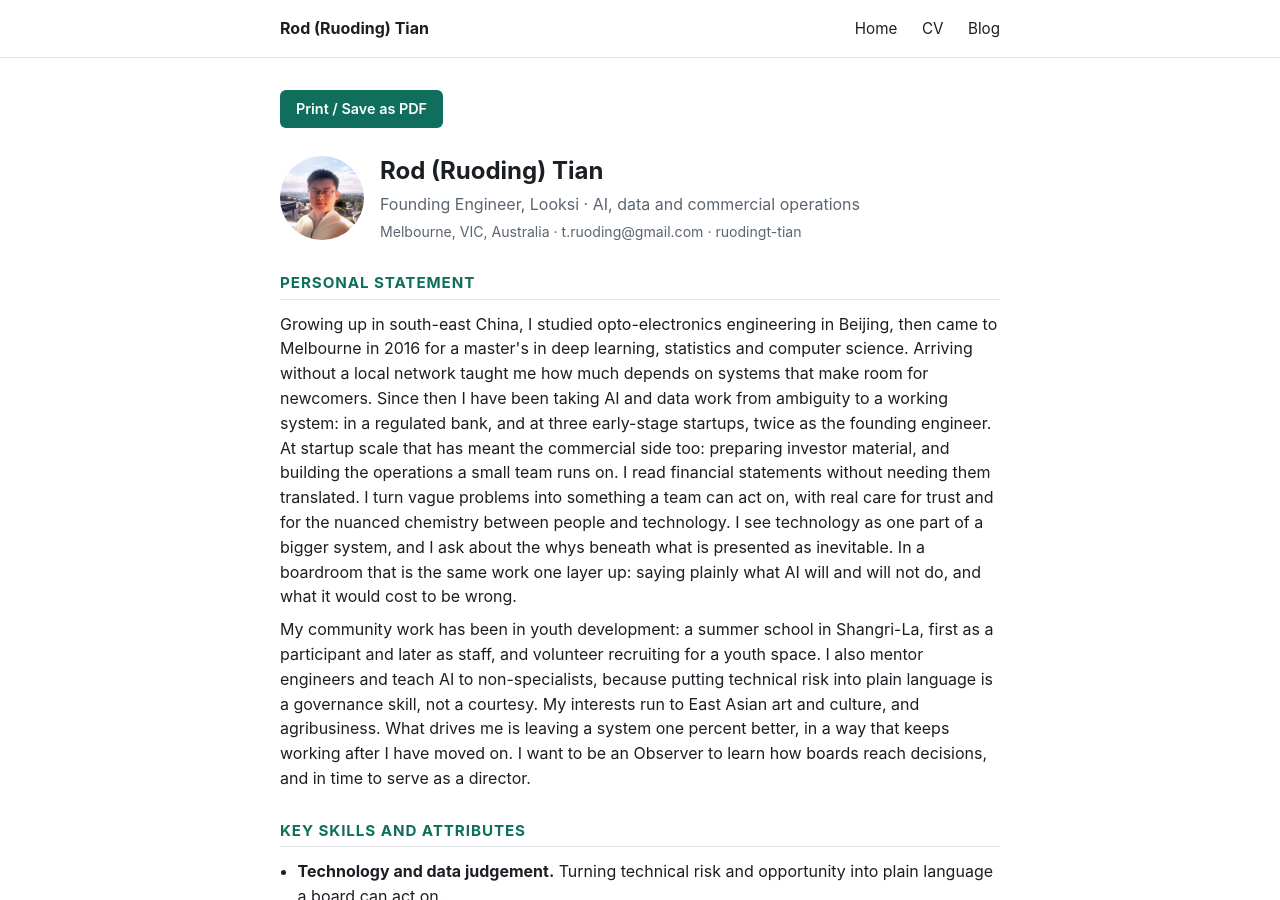
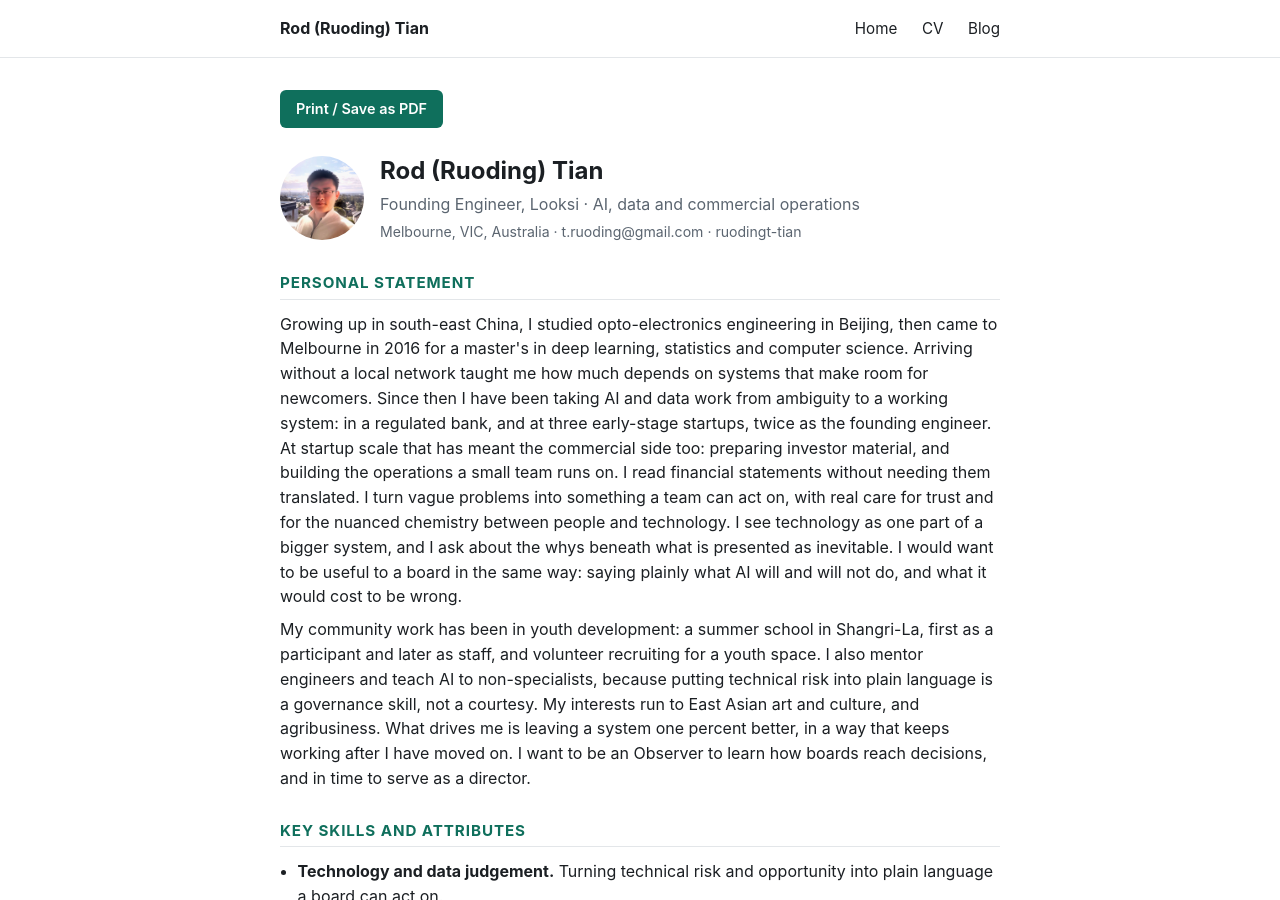
Before and after one commit to ruodingt/ruodingt.github.io, a Jekyll site: the page built from cv/index.md, in a window 1280 px wide and 900 px high. Built offline with Jekyll 4.4.1, drawn with Linux system fonts in a browser that asks for light colours.

Commit message:
Stop asserting that board work is the work I already do
"In a boardroom that is the same work one layer up" garden-paths on first
read, hangs "that" on nothing nameable, and leans on a layer metaphor the
CV never sets up. Worse, it claims equivalence with a room I have not sat
in, which contradicts saying elsewhere that I am not ready and want to
observe first.

Keeps the clause after the colon, which was the part doing the work.

Co-Authored-By: Claude Opus 5 <noreply@anthropic.com>

```diff
--- a/_data/cv.yml
+++ b/_data/cv.yml
@@ -13,7 +13,7 @@ linkedin: "https://www.linkedin.com/in/ruodingt-tian/"
 # words, at the top, covering who you are, professional value, community
 # connection, and values/motivation.
 statement:
-  - "Growing up in south-east China, I studied opto-electronics engineering in Beijing, then came to Melbourne in 2016 for a master's in deep learning, statistics and computer science. Arriving without a local network taught me how much depends on systems that make room for newcomers. Since then I have been taking AI and data work from ambiguity to a working system: in a regulated bank, and at three early-stage startups, twice as the founding engineer. At startup scale that has meant the commercial side too: preparing investor material, and building the operations a small team runs on. I read financial statements without needing them translated. I turn vague problems into something a team can act on, with real care for trust and for the nuanced chemistry between people and technology. I see technology as one part of a bigger system, and I ask about the whys beneath what is presented as inevitable. In a boardroom that is the same work one layer up: saying plainly what AI will and will not do, and what it would cost to be wrong."
+  - "Growing up in south-east China, I studied opto-electronics engineering in Beijing, then came to Melbourne in 2016 for a master's in deep learning, statistics and computer science. Arriving without a local network taught me how much depends on systems that make room for newcomers. Since then I have been taking AI and data work from ambiguity to a working system: in a regulated bank, and at three early-stage startups, twice as the founding engineer. At startup scale that has meant the commercial side too: preparing investor material, and building the operations a small team runs on. I read financial statements without needing them translated. I turn vague problems into something a team can act on, with real care for trust and for the nuanced chemistry between people and technology. I see technology as one part of a bigger system, and I ask about the whys beneath what is presented as inevitable. I would want to be useful to a board in the same way: saying plainly what AI will and will not do, and what it would cost to be wrong."
   - "My community work has been in youth development: a summer school in Shangri-La, first as a participant and later as staff, and volunteer recruiting for a youth space. I also mentor engineers and teach AI to non-specialists, because putting technical risk into plain language is a governance skill, not a courtesy. My interests run to East Asian art and culture, and agribusiness. What drives me is leaving a system one percent better, in a way that keeps working after I have moved on. I want to be an Observer to learn how boards reach decisions, and in time to serve as a director."
 
 attributes:
```
